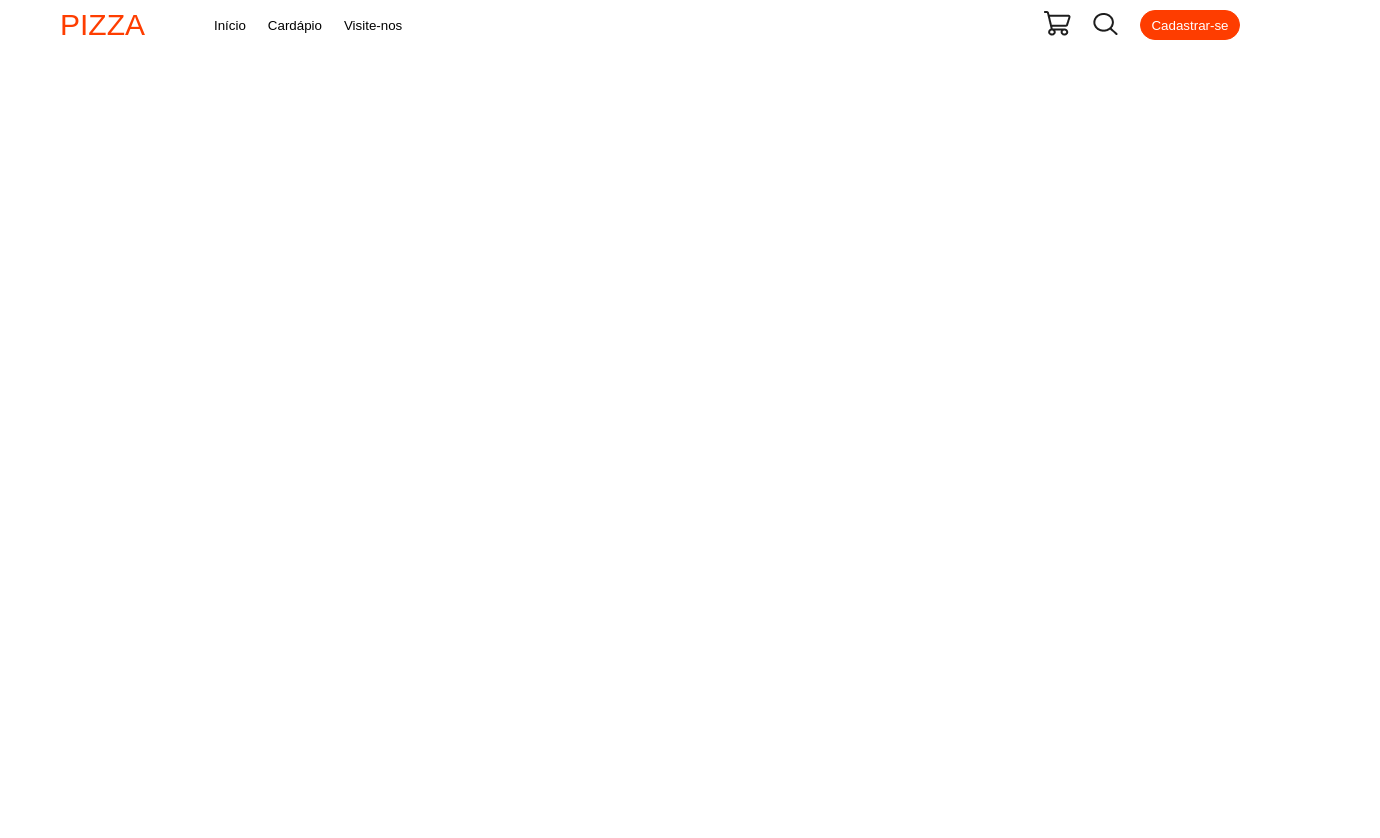
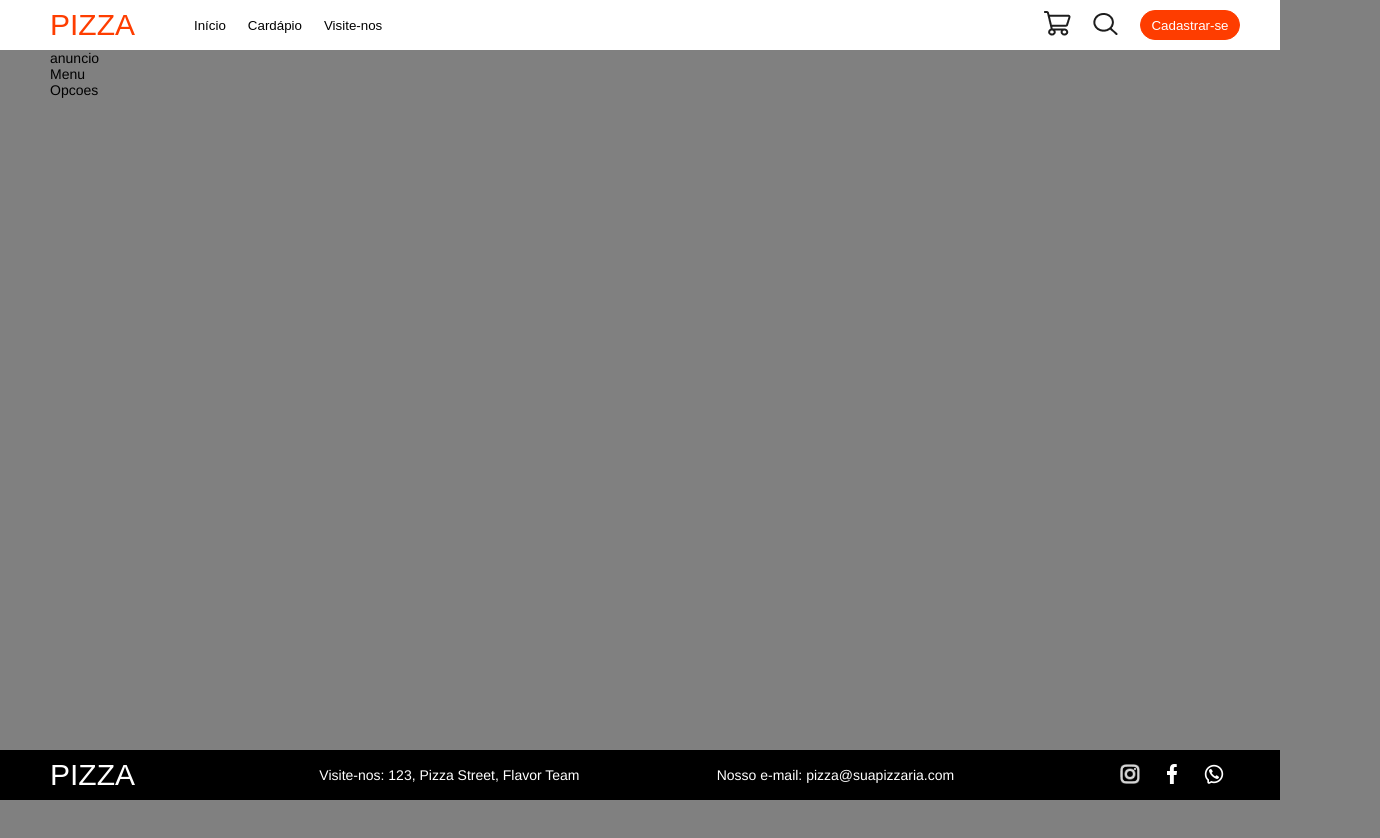
Before and after one commit to MarcoOliv/pagina-pizzaria-responsiva, a plain HTML site: page index.html in a window 1280 px wide. Shown: the whole page, 1380 px wide, since content can reach past the window. Before the commit the page ends 800 px from the top, so only its background shows below. Drawn offline with Linux system fonts and the light colour scheme.

Commit message:
Criado footer

```diff
--- a/assets/css/style.css
+++ b/assets/css/style.css
@@ -20,6 +20,7 @@ button{
     display: flex;
     flex-direction: row;
     justify-content: space-between;
+    box-sizing: border-box;
 }
 
 .esquerda{
@@ -36,7 +37,7 @@ button{
     font-family: "Rubik Moonrocks", sans-serif;
     display: flex;
     align-items: center;
-    padding: 10px;
+    padding: 10px 0;
     margin-left: 50px;
 }
 
@@ -88,3 +89,57 @@ button{
     border-radius: 15px;
     width: 100px;
 }
+
+.pagina{
+    padding-top: 50px;
+    padding-left: 50px;
+    padding-right: 50px;
+    background-color: gray;
+    height: 100%;
+    width: 100%;
+}
+
+.footer{
+    background-color: black;
+    color: white;
+    height: 50px;
+    box-sizing: border-box;
+    width: 100%;
+    display: flex;
+    position: fixed;
+    bottom: 0;
+    justify-content: space-between;
+    align-items: center;
+}
+
+.texto-branco{
+    color: white;
+}
+
+.footer .endereco{
+    display: flex;
+    margin-left: 0;
+    width: 30%;
+}
+
+.footer .email{
+    display: flex;
+    margin-left: 0;
+    width: 30%;
+}
+
+.footer .redes{
+    display: flex;
+    margin-right: 50px;
+    gap: 10px;
+}
+
+.footer .redes button{
+    background-color: transparent;
+    border: transparent;
+}
+
+.footer .redes img{
+    width: 20px;
+    height: 20px;
+}
--- a/index.html
+++ b/index.html
@@ -16,15 +16,12 @@
             <div class="atalhos">
                 <div class="inicio">
                     <button type="button">Início</button>
-
                 </div>
                 <div class="cardapio">
                     <button type="button">Cardápio</button>
-
                 </div>
                 <div class="contato">
                     <button type="button">Visite-nos</button>
-
                 </div>
             </div>
         </div>
@@ -40,5 +37,34 @@
             </div>
         </div>
     </div>
+    <div class="pagina">
+        <div class="anuncio">
+            anuncio
+        </div>
+        <div class="menu">
+            <div class="titulo">
+                Menu
+            </div>
+            <div class="opcoes">
+                Opcoes
+            </div>
+        </div>
+    </div>
+    <div class="footer">
+        <div class="logo texto-branco">
+            PIZZA
+        </div>
+        <div class="endereco">
+            <span>Visite-nos: 123, Pizza Street, Flavor Team</span>
+        </div>
+        <div class="email">
+            <span>Nosso e-mail: pizza@suapizzaria.com</span>
+        </div>
+        <div class="redes">
+            <button type="button"><img src="assets/img/svg_instagram.png.png"></button>
+            <button type="button"><img src="assets/img/facebook-176-svgrepo-com.png"></button>
+            <button type="button"><img src="assets/img/whatsapp-svgrepo-com.png"></button>
+        </div>
+    </div>
 </body>
 </html>
```
Also changed, not shown: assets/img/facebook-176-svgrepo-com.png (added), assets/img/whatsapp-svgrepo-com.png (added).
